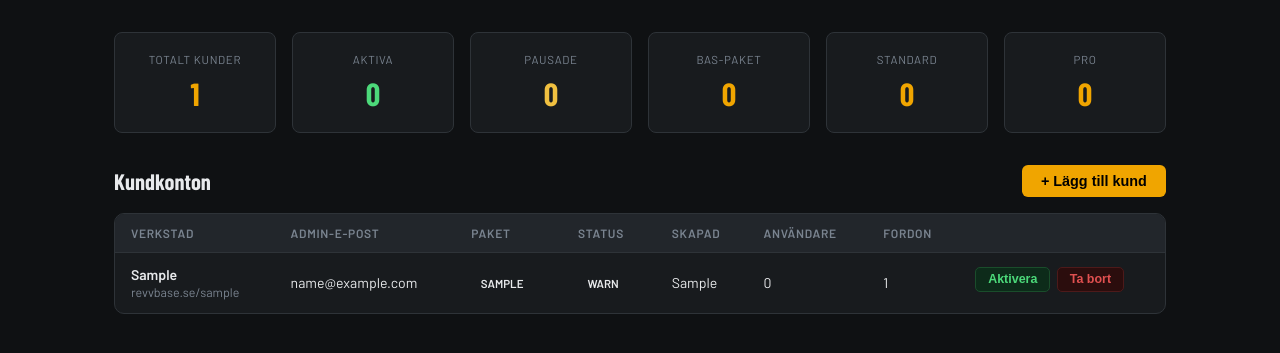
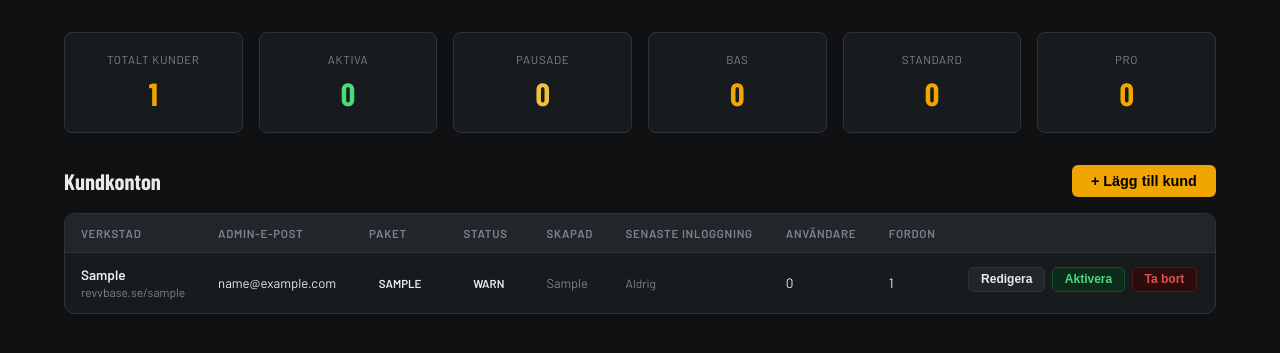
Before and after one commit to Svayak/RevvBase_V2, a Flask app: page /superadmin in a window 1280 px wide. Shown: the part 63-416 px from the top of the page. Run offline with Flask 3, Linux system fonts and the light colour scheme; a user stored in the database is signed in; data comes from the database, SQL or seed files in the repository; tables that the repository leaves empty hold one stand-in row (values such as "Sample post"); some libraries are stand-ins or nearby versions; some web fonts are replaced.

Commit message:
Fordonskvot per paket + redigera verkstad i superadmin + senaste inloggning

```diff
--- a/app.py
+++ b/app.py
@@ -251,6 +251,9 @@ def init_db():
         try:
             conn.execute("ALTER TABLE bilar ADD COLUMN verkstad_id INTEGER")
         except: pass
+        try:
+            conn.execute("ALTER TABLE anvandare ADD COLUMN senaste_inloggning TEXT")
+        except: pass
 
 def get_fordonsmodell_intervall(marke, modell, arsmodell):
     with get_db() as conn:
@@ -448,6 +451,16 @@ def ny_bil():
 
         if not regnr or not marke or not modell:
             error = "Reg.nr, märke och modell är obligatoriska."
+        elif current_user.verkstad_id is not None:
+            # Kontrollera fordonskvot
+            PAKET_FORDON = {"bas": 25, "standard": 100, "pro": 9999}
+            with get_db() as conn:
+                v = conn.execute("SELECT paket FROM verkstader WHERE id=?", (current_user.verkstad_id,)).fetchone()
+                paket = v["paket"] if v else "bas"
+                antal = conn.execute("SELECT COUNT(*) FROM bilar WHERE verkstad_id=?", (current_user.verkstad_id,)).fetchone()[0]
+            max_fordon = PAKET_FORDON.get(paket, 25)
+            if antal >= max_fordon:
+                error = f"Paketet {paket.capitalize()} tillåter max {max_fordon} fordon. Uppgradera för att lägga till fler."
         else:
             try:
                 vid = current_user.verkstad_id
@@ -1045,6 +1058,10 @@ def login():
                 with get_db() as conn2:
                     v = conn2.execute("SELECT slug FROM verkstader WHERE id=?", (row["verkstad_id"],)).fetchone()
                     slug = v["slug"] if v else None
+            # Uppdatera senaste inloggning
+            with get_db() as conn2:
+                conn2.execute("UPDATE anvandare SET senaste_inloggning=? WHERE id=?",
+                    (datetime.now().strftime("%Y-%m-%d %H:%M"), row["id"]))
             user = User(row["id"], row["username"], row["namn"], row["roll"], row["verkstad_id"], slug)
             session.permanent = True
             login_user(user, remember=False)
@@ -1209,7 +1226,8 @@ def superadmin():
         verkstader = conn.execute("""
             SELECT v.*,
                 COUNT(DISTINCT a.id) as antal_anvandare,
-                COUNT(DISTINCT b.id) as antal_bilar
+                COUNT(DISTINCT b.id) as antal_bilar,
+                MAX(a.senaste_inloggning) as senaste_inloggning
             FROM verkstader v
             LEFT JOIN anvandare a ON a.verkstad_id = v.id
             LEFT JOIN bilar b ON b.verkstad_id = v.id
@@ -1270,6 +1288,22 @@ def superadmin_ta_bort(vid):
         conn.execute("DELETE FROM verkstader WHERE id=?", (vid,))
     return redirect(url_for("superadmin"))
 
+@app.route("/superadmin/redigera/<int:vid>", methods=["POST"])
+def superadmin_redigera(vid):
+    if not session.get("superadmin"):
+        return redirect(url_for("superadmin_login"))
+    namn  = request.form.get("namn","").strip()
+    slug  = request.form.get("slug","").strip().lower().replace(" ","-")
+    email = request.form.get("email","").strip().lower()
+    paket = request.form.get("paket","bas")
+    if namn and slug and email:
+        with get_db() as conn:
+            conn.execute(
+                "UPDATE verkstader SET namn=?, slug=?, admin_email=?, paket=? WHERE id=?",
+                (namn, slug, email, paket, vid)
+            )
+    return redirect(url_for("superadmin"))
+
 @app.route("/superadmin/logout")
 def superadmin_logout():
     session.pop("superadmin", None)
--- a/templates/superadmin.html
+++ b/templates/superadmin.html
@@ -13,7 +13,7 @@
     .nav-right{display:flex;align-items:center;gap:1rem}
     .live{color:#4cd97a;font-size:.85rem;font-weight:600}
     .btn-logout{background:transparent;color:#7a8490;border:1px solid #2e3338;border-radius:6px;padding:.35rem .9rem;font-size:.85rem;cursor:pointer;text-decoration:none}
-    .main{max-width:1100px;margin:0 auto;padding:2rem 1.5rem}
+    .main{max-width:1200px;margin:0 auto;padding:2rem 1.5rem}
     .stats{display:grid;grid-template-columns:repeat(6,1fr);gap:1rem;margin-bottom:2rem}
     .stat-card{background:#181b1e;border:1px solid #2e3338;border-radius:8px;padding:1.2rem;text-align:center}
     .stat-label{font-size:.72rem;color:#7a8490;text-transform:uppercase;letter-spacing:.06em;margin-bottom:.5rem}
@@ -27,21 +27,24 @@
     .btn-primary:hover{background:#ffbb33}
     .table-wrap{background:#181b1e;border:1px solid #2e3338;border-radius:10px;overflow:hidden}
     table{width:100%;border-collapse:collapse}
-    th{background:#22262b;font-size:.75rem;color:#7a8490;text-transform:uppercase;letter-spacing:.06em;padding:.75rem 1rem;text-align:left}
-    td{padding:.85rem 1rem;border-top:1px solid #2e3338;font-size:.88rem;vertical-align:middle}
+    th{background:#22262b;font-size:.72rem;color:#7a8490;text-transform:uppercase;letter-spacing:.06em;padding:.75rem 1rem;text-align:left}
+    td{padding:.85rem 1rem;border-top:1px solid #2e3338;font-size:.85rem;vertical-align:middle}
     .verkstad-namn{font-weight:700;color:#e8eaec}
-    .verkstad-slug{font-size:.78rem;color:#7a8490;margin-top:2px}
+    .verkstad-slug{font-size:.75rem;color:#7a8490;margin-top:2px}
     .badge{display:inline-block;padding:.2rem .6rem;border-radius:20px;font-size:.72rem;font-weight:700;text-transform:uppercase}
     .badge-bas{background:#1a3a5c;color:#88bbdd}
     .badge-standard{background:#3d2a00;color:#f0a500}
     .badge-pro{background:#1a3a1a;color:#4cd97a}
     .badge-aktiv{background:#0d2b1a;color:#4cd97a}
     .badge-pausad{background:#2b1a00;color:#f0c040}
-    .btn-sm{padding:.3rem .75rem;border-radius:5px;font-size:.78rem;font-weight:600;cursor:pointer;border:none}
+    .btn-sm{padding:.3rem .75rem;border-radius:5px;font-size:.75rem;font-weight:600;cursor:pointer;border:none}
     .btn-edit{background:#22262b;color:#e8eaec;border:1px solid #2e3338}
+    .btn-edit:hover{border-color:#f0a500;color:#f0a500}
     .btn-pause{background:#3d2a00;color:#f0a500;border:1px solid #5c3d00}
     .btn-unpause{background:#0d2b1a;color:#4cd97a;border:1px solid #1a4d2b}
     .btn-danger{background:#2b0d0d;color:#e05050;border:1px solid #4d1a1a}
+    .last-login{font-size:.75rem;color:#7a8490}
+    .last-login.recent{color:#4cd97a}
     .modal-overlay{display:none;position:fixed;top:0;left:0;right:0;bottom:0;background:rgba(0,0,0,.7);z-index:100;align-items:center;justify-content:center}
     .modal-overlay.active{display:flex}
     .modal{background:#181b1e;border:1px solid #2e3338;border-radius:10px;padding:2rem;width:100%;max-width:460px}
@@ -71,14 +74,14 @@
     <div class="stat-card"><div class="stat-label">Totalt kunder</div><div class="stat-value gold">{{ totalt }}</div></div>
     <div class="stat-card"><div class="stat-label">Aktiva</div><div class="stat-value green">{{ aktiva }}</div></div>
     <div class="stat-card"><div class="stat-label">Pausade</div><div class="stat-value yellow">{{ pausade }}</div></div>
-    <div class="stat-card"><div class="stat-label">Bas-paket</div><div class="stat-value gold">{{ bas }}</div></div>
+    <div class="stat-card"><div class="stat-label">Bas</div><div class="stat-value gold">{{ bas }}</div></div>
     <div class="stat-card"><div class="stat-label">Standard</div><div class="stat-value gold">{{ standard }}</div></div>
     <div class="stat-card"><div class="stat-label">Pro</div><div class="stat-value gold">{{ pro }}</div></div>
   </div>
 
   <div class="section-header">
     <div class="section-title">Kundkonton</div>
-    <button class="btn-primary" onclick="document.getElementById('nyModal').classList.add('active')">+ Lägg till kund</button>
+    <button class="btn-primary" onclick="oppnaModal('nyModal')">+ Lägg till kund</button>
   </div>
 
   <div class="table-wrap">
@@ -90,6 +93,7 @@
           <th>Paket</th>
           <th>Status</th>
           <th>Skapad</th>
+          <th>Senaste inloggning</th>
           <th>Användare</th>
           <th>Fordon</th>
           <th></th>
@@ -102,33 +106,42 @@
             <div class="verkstad-namn">{{ v.namn }}</div>
             <div class="verkstad-slug">revvbase.se/{{ v.slug }}</div>
           </td>
-          <td>{{ v.admin_email }}</td>
+          <td style="font-size:.82rem;">{{ v.admin_email }}</td>
           <td><span class="badge badge-{{ v.paket }}">{{ v.paket }}</span></td>
           <td><span class="badge badge-{{ v.status }}">{{ v.status }}</span></td>
-          <td>{{ v.skapad }}</td>
+          <td style="font-size:.8rem;color:#7a8490">{{ v.skapad }}</td>
+          <td>
+            {% if v.senaste_inloggning %}
+              <span class="last-login">{{ v.senaste_inloggning }}</span>
+            {% else %}
+              <span class="last-login">Aldrig</span>
+            {% endif %}
+          </td>
           <td>{{ v.antal_anvandare }}</td>
           <td>{{ v.antal_bilar }}</td>
-          <td style="display:flex;gap:.4rem;flex-wrap:wrap">
-            <form method="post" action="/superadmin/pausa/{{ v.id }}">
+          <td style="display:flex;gap:.4rem;flex-wrap:wrap;align-items:center;">
+            <button class="btn-sm btn-edit" onclick="oppnaRedigera({{ v.id }}, '{{ v.namn }}', '{{ v.slug }}', '{{ v.admin_email }}', '{{ v.paket }}')">Redigera</button>
+            <form method="post" action="/superadmin/pausa/{{ v.id }}" style="display:inline">
               <input type="hidden" name="csrf_token" value="{{ csrf_token() }}">
               <button type="submit" class="btn-sm {% if v.status == 'aktiv' %}btn-pause{% else %}btn-unpause{% endif %}">
                 {% if v.status == "aktiv" %}Pausa{% else %}Aktivera{% endif %}
               </button>
             </form>
-            <form method="post" action="/superadmin/ta-bort/{{ v.id }}" onsubmit="return confirm('Ta bort {{ v.namn }}?')">
+            <form method="post" action="/superadmin/ta-bort/{{ v.id }}" onsubmit="return confirm('Ta bort {{ v.namn }}?')" style="display:inline">
               <input type="hidden" name="csrf_token" value="{{ csrf_token() }}">
               <button type="submit" class="btn-sm btn-danger">Ta bort</button>
             </form>
           </td>
         </tr>
         {% else %}
-        <tr><td colspan="8" style="text-align:center;color:#7a8490;padding:2rem">Inga kunder ännu — lägg till din första!</td></tr>
+        <tr><td colspan="9" style="text-align:center;color:#7a8490;padding:2rem">Inga kunder ännu — lägg till din första!</td></tr>
         {% endfor %}
       </tbody>
     </table>
   </div>
 </div>
 
+<!-- Ny kund modal -->
 <div class="modal-overlay" id="nyModal">
   <div class="modal">
     <h2>Lägg till ny kund</h2>
@@ -156,18 +169,77 @@
         <div class="form-group">
           <label class="form-label">Paket</label>
           <select class="form-input" name="paket">
-            <option value="bas">Bas</option>
-            <option value="standard">Standard</option>
-            <option value="pro">Pro</option>
+            <option value="bas">Bas (25 fordon, 1 användare)</option>
+            <option value="standard">Standard (100 fordon, 5 användare)</option>
+            <option value="pro">Pro (obegränsat)</option>
           </select>
         </div>
       </div>
       <div class="modal-btns">
-        <button type="button" class="btn-ghost" onclick="document.getElementById('nyModal').classList.remove('active')">Avbryt</button>
+        <button type="button" class="btn-ghost" onclick="stangModal('nyModal')">Avbryt</button>
         <button type="submit" class="btn-primary">Skapa kund</button>
       </div>
     </form>
   </div>
 </div>
+
+<!-- Redigera kund modal -->
+<div class="modal-overlay" id="redigeraModal">
+  <div class="modal">
+    <h2>Redigera kund</h2>
+    <form method="post" id="redigeraForm" action="/superadmin/redigera/0">
+      <input type="hidden" name="csrf_token" value="{{ csrf_token() }}">
+      <div class="form-row">
+        <div class="form-group">
+          <label class="form-label">Verkstadsnamn *</label>
+          <input class="form-input" type="text" name="namn" id="r_namn" required>
+        </div>
+        <div class="form-group">
+          <label class="form-label">Slug (URL) *</label>
+          <input class="form-input" type="text" name="slug" id="r_slug" required>
+        </div>
+      </div>
+      <div class="form-group">
+        <label class="form-label">Admin-e-post *</label>
+        <input class="form-input" type="email" name="email" id="r_email" required>
+      </div>
+      <div class="form-group">
+        <label class="form-label">Paket</label>
+        <select class="form-input" name="paket" id="r_paket">
+          <option value="bas">Bas (25 fordon, 1 användare)</option>
+          <option value="standard">Standard (100 fordon, 5 användare)</option>
+          <option value="pro">Pro (obegränsat)</option>
+        </select>
+      </div>
+      <div class="modal-btns">
+        <button type="button" class="btn-ghost" onclick="stangModal('redigeraModal')">Avbryt</button>
+        <button type="submit" class="btn-primary">Spara ändringar</button>
+      </div>
+    </form>
+  </div>
+</div>
+
+<script>
+function oppnaModal(id) {
+  document.getElementById(id).classList.add('active');
+}
+function stangModal(id) {
+  document.getElementById(id).classList.remove('active');
+}
+function oppnaRedigera(vid, namn, slug, email, paket) {
+  document.getElementById('r_namn').value = namn;
+  document.getElementById('r_slug').value = slug;
+  document.getElementById('r_email').value = email;
+  document.getElementById('r_paket').value = paket;
+  document.getElementById('redigeraForm').action = '/superadmin/redigera/' + vid;
+  oppnaModal('redigeraModal');
+}
+// Stäng modal vid klick utanför
+document.querySelectorAll('.modal-overlay').forEach(function(el) {
+  el.addEventListener('click', function(e) {
+    if (e.target === el) el.classList.remove('active');
+  });
+});
+</script>
 </body>
 </html>
```
